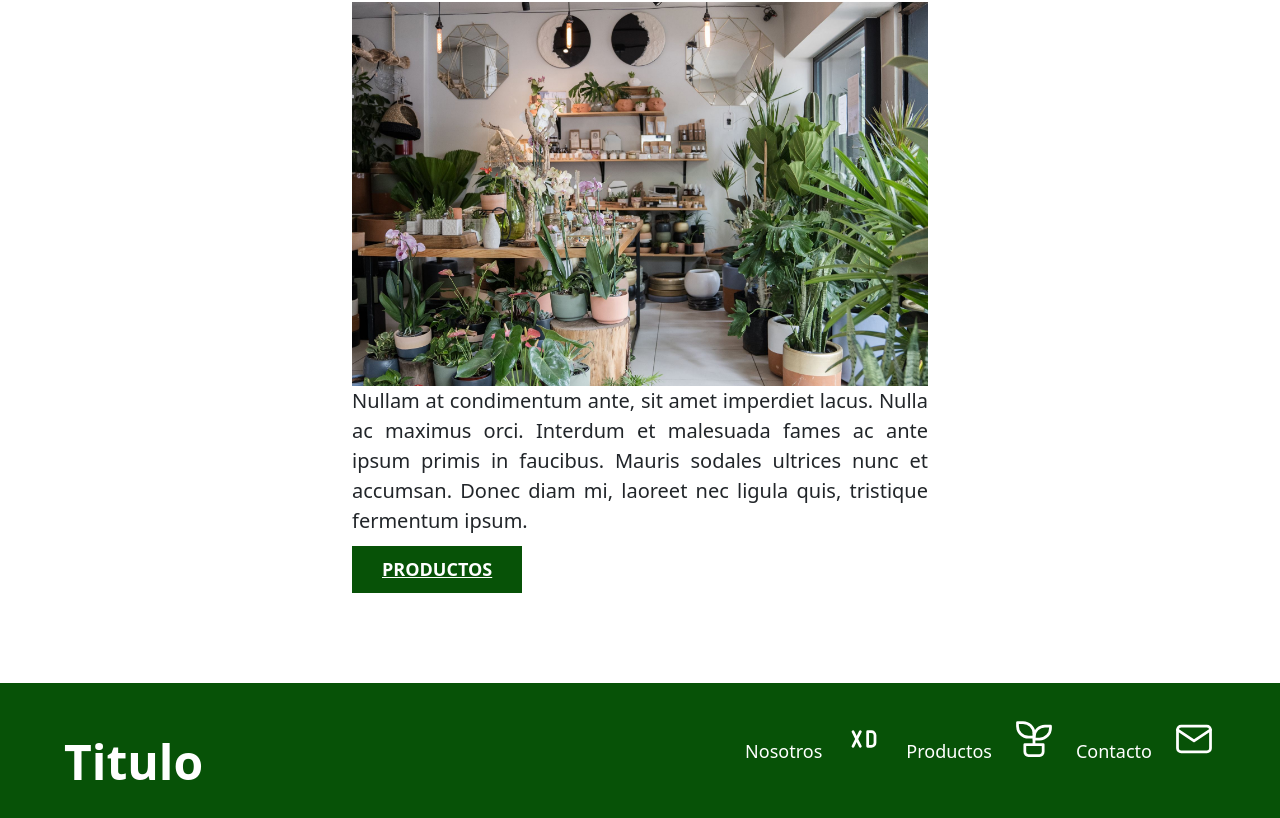
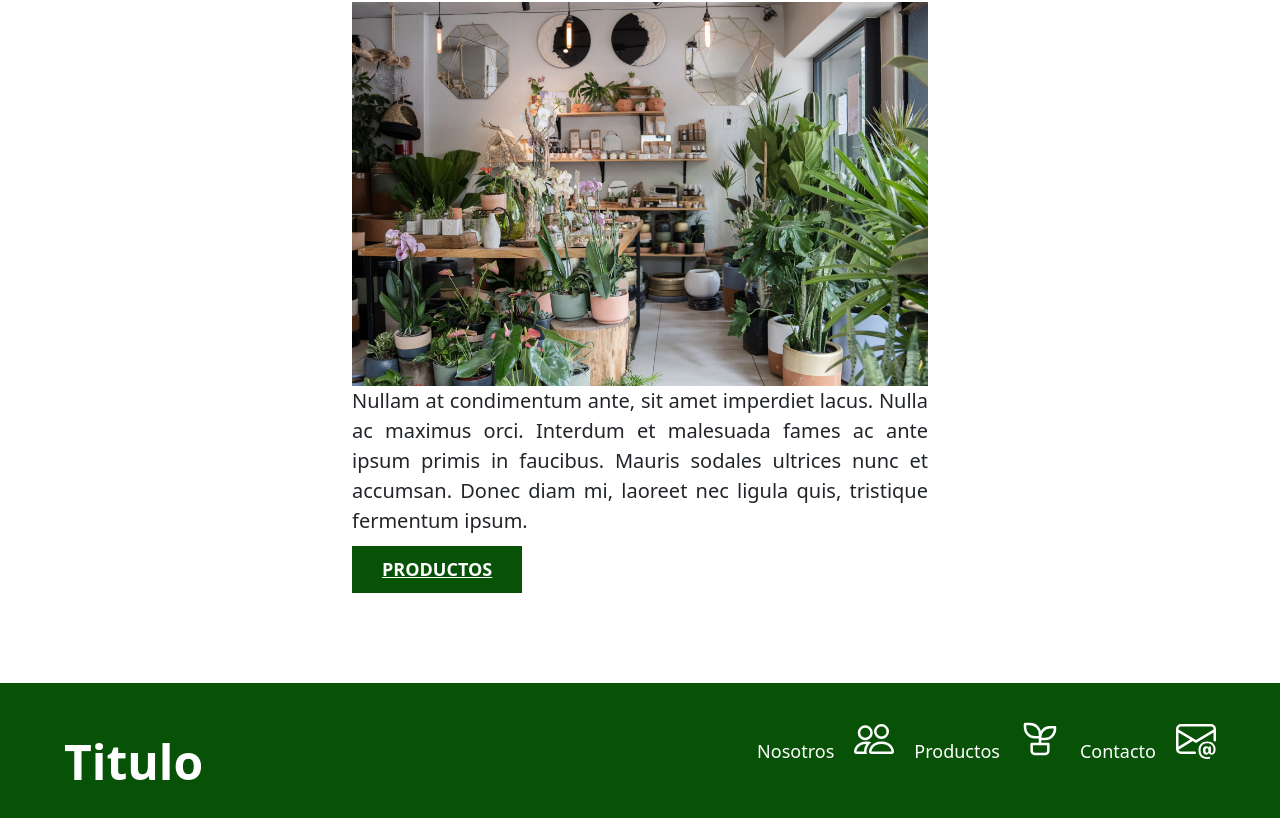
Before and after one commit to DanyTellez/mi-pagina0, a Next.js app: page / in a window 1280 px wide. Shown: the part 1336-2154 px from the top of the page. Built offline with nearby package versions, Linux system fonts and the light colour scheme.

Commit message:
add:icono nosotros

```diff
--- a/src/pages/_app.js
+++ b/src/pages/_app.js
@@ -1,5 +1,6 @@
 import '@/styles/globals.css'
 import '@/styles/bootstrap.css'
+
 
 export default function App({ Component, pageProps }) {
   return <Component {...pageProps} />
--- a/src/pages/encabezado.js
+++ b/src/pages/encabezado.js
@@ -14,16 +14,13 @@ export default function Encabezado() {
               <nav className={`${styles.navegacion}`}>
                   <a href='/nosotros' className={`${styles.navegacion__enlace} ${styles.a}`}>Nosotros</a>
                     <div className={`${styles.centrar__icono}`}>
-                      <svg xmlns="http://www.w3.org/2000/svg" className="icon icon-tabler icon-tabler-xd" width="44" height="44" viewBox="0 0 24 24" strokeWidth="1.5" stroke="#ffffff" fill="none" strokeLinecap="round" strokeLinejoin="round">
-                        <path stroke="none" d="M0 0h24v24H0z" fill="none"/>
-                        <path d="M6 8l4 8" />
-                        <path d="M6 16l4 -8" />
-                        <path d="M14 8v8h2a2 2 0 0 0 2 -2v-4a2 2 0 0 0 -2 -2h-2z" />
-                      </svg>
+                    <svg xmlns="http://www.w3.org/2000/svg" width="40" height="40" fill="currentColor" className="bi bi-people" viewBox="0 0 16 16">
+                      <path d="M15 14s1 0 1-1-1-4-5-4-5 3-5 4 1 1 1 1h8Zm-7.978-1A.261.261 0 0 1 7 12.996c.001-.264.167-1.03.76-1.72C8.312 10.629 9.282 10 11 10c1.717 0 2.687.63 3.24 1.276.593.69.758 1.457.76 1.72l-.008.002a.274.274 0 0 1-.014.002H7.022ZM11 7a2 2 0 1 0 0-4 2 2 0 0 0 0 4Zm3-2a3 3 0 1 1-6 0 3 3 0 0 1 6 0ZM6.936 9.28a5.88 5.88 0 0 0-1.23-.247A7.35 7.35 0 0 0 5 9c-4 0-5 3-5 4 0 .667.333 1 1 1h4.216A2.238 2.238 0 0 1 5 13c0-1.01.377-2.042 1.09-2.904.243-.294.526-.569.846-.816ZM4.92 10A5.493 5.493 0 0 0 4 13H1c0-.26.164-1.03.76-1.724.545-.636 1.492-1.256 3.16-1.275ZM1.5 5.5a3 3 0 1 1 6 0 3 3 0 0 1-6 0Zm3-2a2 2 0 1 0 0 4 2 2 0 0 0 0-4Z"/>
+                    </svg>
                     </div>
                   <a href='/productos' className={`${styles.navegacion__enlace} ${styles.a}`}>Productos</a>
                     <div className={`${styles.centrar__icono}`}>
-                      <svg xmlns="http://www.w3.org/2000/svg" className="icon icon-tabler icon-tabler-plant" width="44" height="44" viewBox="0 0 24 24" strokeWidth="1.5" stroke="#ffffff" fill="none" strokeLinecap="round" strokeLinejoin="round">
+                      <svg xmlns="http://www.w3.org/2000/svg" className="icon icon-tabler icon-tabler-plant" width="40" height="40" viewBox="0 0 24 24" strokeWidth="1.5" stroke="#ffffff" fill="none" strokeLinecap="round" strokeLinejoin="round">
                         <path stroke="none" d="M0 0h24v24H0z" fill="none"/>
                         <path d="M7 15h10v4a2 2 0 0 1 -2 2h-6a2 2 0 0 1 -2 -2v-4z" />
                         <path d="M12 9a6 6 0 0 0 -6 -6h-3v2a6 6 0 0 0 6 6h3" />
@@ -33,11 +30,10 @@ export default function Encabezado() {
                     </div>
                   <a href="/contacto" className={`${styles.navegacion__enlace} ${styles.a}`}>Contacto</a>
                     <div className={`${styles.centrar__icono}`}>
-                      <svg xmlns="http://www.w3.org/2000/svg" className="icon icon-tabler icon-tabler-mail" width="44" height="44" viewBox="0 0 24 24" strokeWidth="1.5" stroke="#ffffff" fill="none" strokeLinecap="round" strokeLinejoin="round">
-                          <path stroke="none" d="M0 0h24v24H0z" fill="none"/>
-                          <path d="M3 7a2 2 0 0 1 2 -2h14a2 2 0 0 1 2 2v10a2 2 0 0 1 -2 2h-14a2 2 0 0 1 -2 -2v-10z" />
-                          <path d="M3 7l9 6l9 -6" />
-                      </svg>
+                    <svg xmlns="http://www.w3.org/2000/svg" width="40" height="40" fill="currentColor" className="bi bi-envelope-at" viewBox="0 0 16 16">
+                      <path d="M2 2a2 2 0 0 0-2 2v8.01A2 2 0 0 0 2 14h5.5a.5.5 0 0 0 0-1H2a1 1 0 0 1-.966-.741l5.64-3.471L8 9.583l7-4.2V8.5a.5.5 0 0 0 1 0V4a2 2 0 0 0-2-2H2Zm3.708 6.208L1 11.105V5.383l4.708 2.825ZM1 4.217V4a1 1 0 0 1 1-1h12a1 1 0 0 1 1 1v.217l-7 4.2-7-4.2Z"/>
+                      <path d="M14.247 14.269c1.01 0 1.587-.857 1.587-2.025v-.21C15.834 10.43 14.64 9 12.52 9h-.035C10.42 9 9 10.36 9 12.432v.214C9 14.82 10.438 16 12.358 16h.044c.594 0 1.018-.074 1.237-.175v-.73c-.245.11-.673.18-1.18.18h-.044c-1.334 0-2.571-.788-2.571-2.655v-.157c0-1.657 1.058-2.724 2.64-2.724h.04c1.535 0 2.484 1.05 2.484 2.326v.118c0 .975-.324 1.39-.639 1.39-.232 0-.41-.148-.41-.42v-2.19h-.906v.569h-.03c-.084-.298-.368-.63-.954-.63-.778 0-1.259.555-1.259 1.4v.528c0 .892.49 1.434 1.26 1.434.471 0 .896-.227 1.014-.643h.043c.118.42.617.648 1.12.648Zm-2.453-1.588v-.227c0-.546.227-.791.573-.791.297 0 .572.192.572.708v.367c0 .573-.253.744-.564.744-.354 0-.581-.215-.581-.8Z"/>
+                    </svg>
                     </div>
               </nav>
           </div>
--- a/src/pages/index.js
+++ b/src/pages/index.js
@@ -3,6 +3,8 @@ import { Inter } from 'next/font/google'
 import styles from '@/styles/Home.module.css'
 import Carrusel from './carrusel'
 import Encabezado from './encabezado'
+import React from 'react';
+
 
 export default function Home() {
   return (
@@ -53,7 +55,7 @@ export default function Home() {
                   <p>
                       Nullam at condimentum ante, sit amet imperdiet lacus.
                       Nulla ac maximus orci. Interdum et malesuada fames ac ante ipsum primis in faucibus.
-                      Mauris sodales ultrices nunc et accumsan. Donec diam mi, laoreet nec ligula quis, tristique fermentum ipsum.
+                      Mauris sodales ultrices nunc et accumsan. Donec diam mi, laoreet nec ligula quis, tristique fermen<i className="fas fa-home"></i>tum ipsum.
                   </p>
                   <a href="/productos" className={`${styles.boton} ${styles.boton__primario}`}>Productos</a>
               </div>
--- a/src/styles/Home.module.css
+++ b/src/styles/Home.module.css
@@ -1,3 +1,4 @@
+
 .body {
     font-size: 1.6rem;
     line-height: 2;
@@ -182,6 +183,8 @@ background-color: bisque;
 /* Centrar icono */
 .centrar__icono {
     text-align: center;
+    color: white;
+
 }
 
 /* Formulario */
--- a/src/styles/bootstrap.css
+++ b/src/styles/bootstrap.css
@@ -1,4 +1,5 @@
 @import '~bootstrap/dist/css/bootstrap.min.css';
+
 
 .input-group-lg > .btn {
 
```
